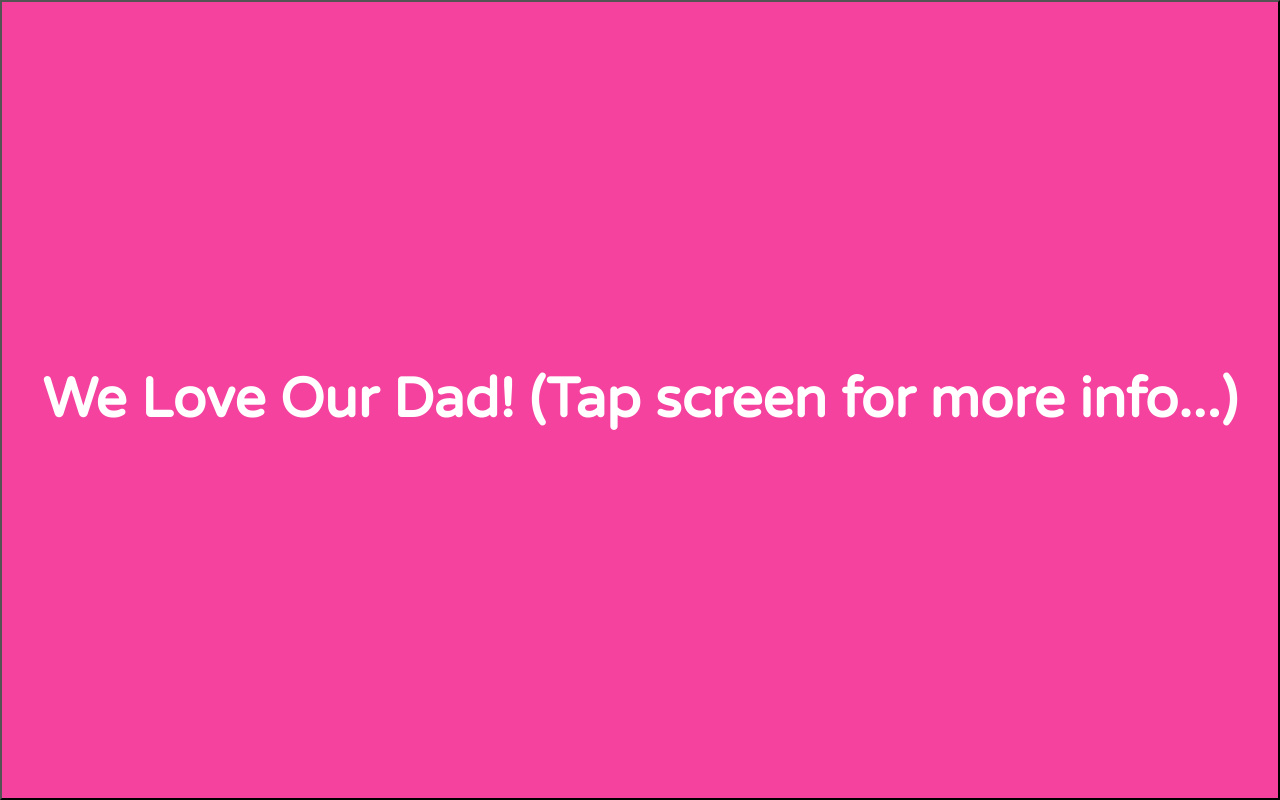
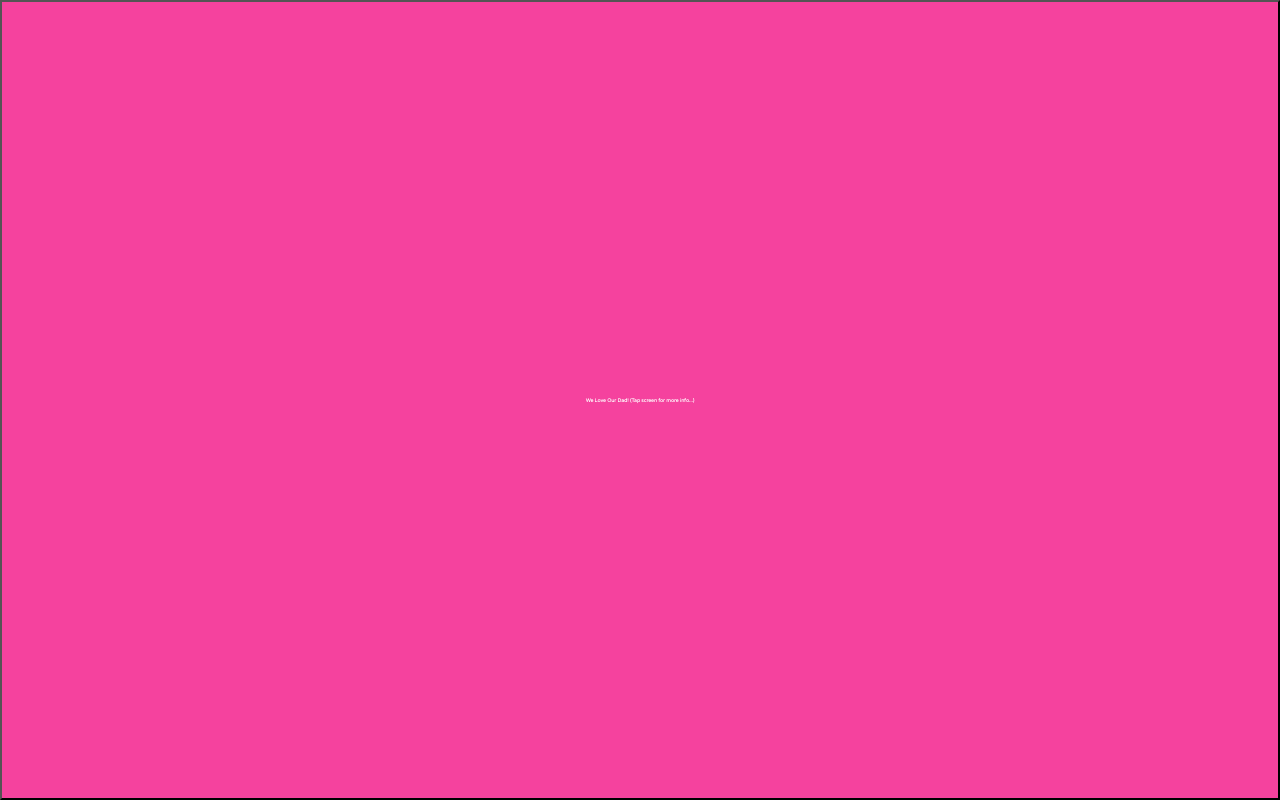
Before and after one commit to FishbytheFin/mrfruitnojuice.github.io, a plain HTML site: page daddio/index.html in a window 1280 px wide. Drawn offline with Linux system fonts and the light colour scheme.

Commit message:
Update style.css

```diff
--- a/daddio/style.css
+++ b/daddio/style.css
@@ -15,5 +15,5 @@
 	color: #fff;
 	padding: 20% 0;
 	font-family: 'Varela Round', sans-serif;
-	font-size: 55px;
+	font-size: 5px;
 }
```
